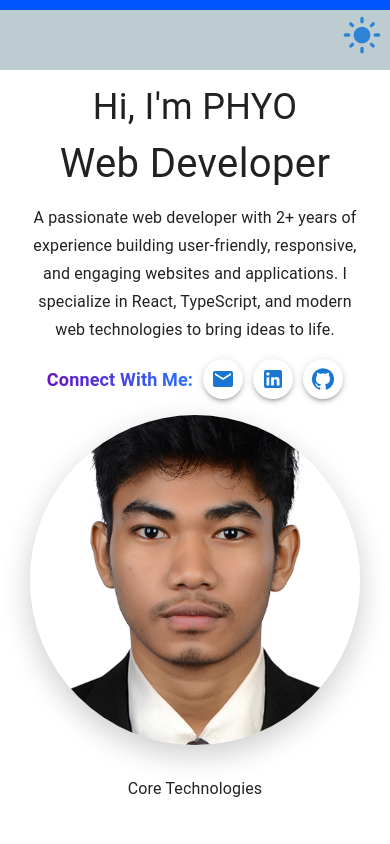
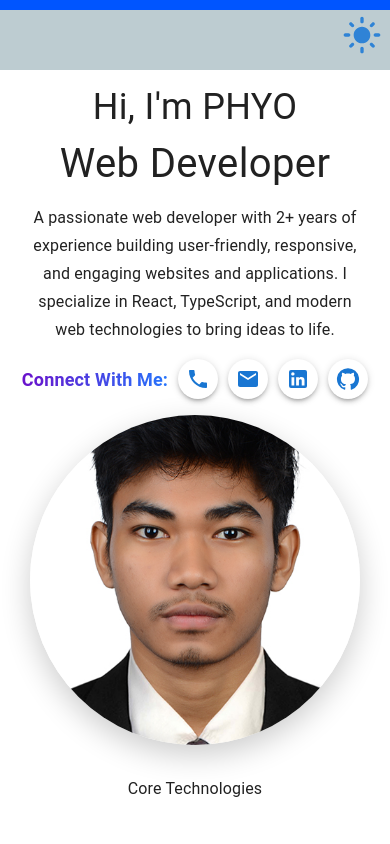
Before and after one commit to phyoewaiaung/phyowaiaung.net, a React (Vite) app: page / in a window 390 px wide. Shown: the top 844 px of the page. Built offline with nearby package versions, Linux system fonts and the light colour scheme.

Commit message:
add phone to contact links

```diff
--- a/src/components/Profile.tsx
+++ b/src/components/Profile.tsx
@@ -1,10 +1,15 @@
 import { Box, IconButton, Typography } from "@mui/material";
 import React from "react";
 import Grid from "@mui/material/Grid2";
-import { Email, LinkedIn, GitHub } from "@mui/icons-material";
+import { Email, LinkedIn, GitHub, Phone } from "@mui/icons-material";
 
 const Profile: React.FC = () => {
   const contactLinks = [
+    {
+      icon: <Phone />,
+      label: "Phone",
+      link: "tel:+660629852876", // Replace with your phone number
+    },
     {
       icon: <Email />,
       label: "Email",
```
